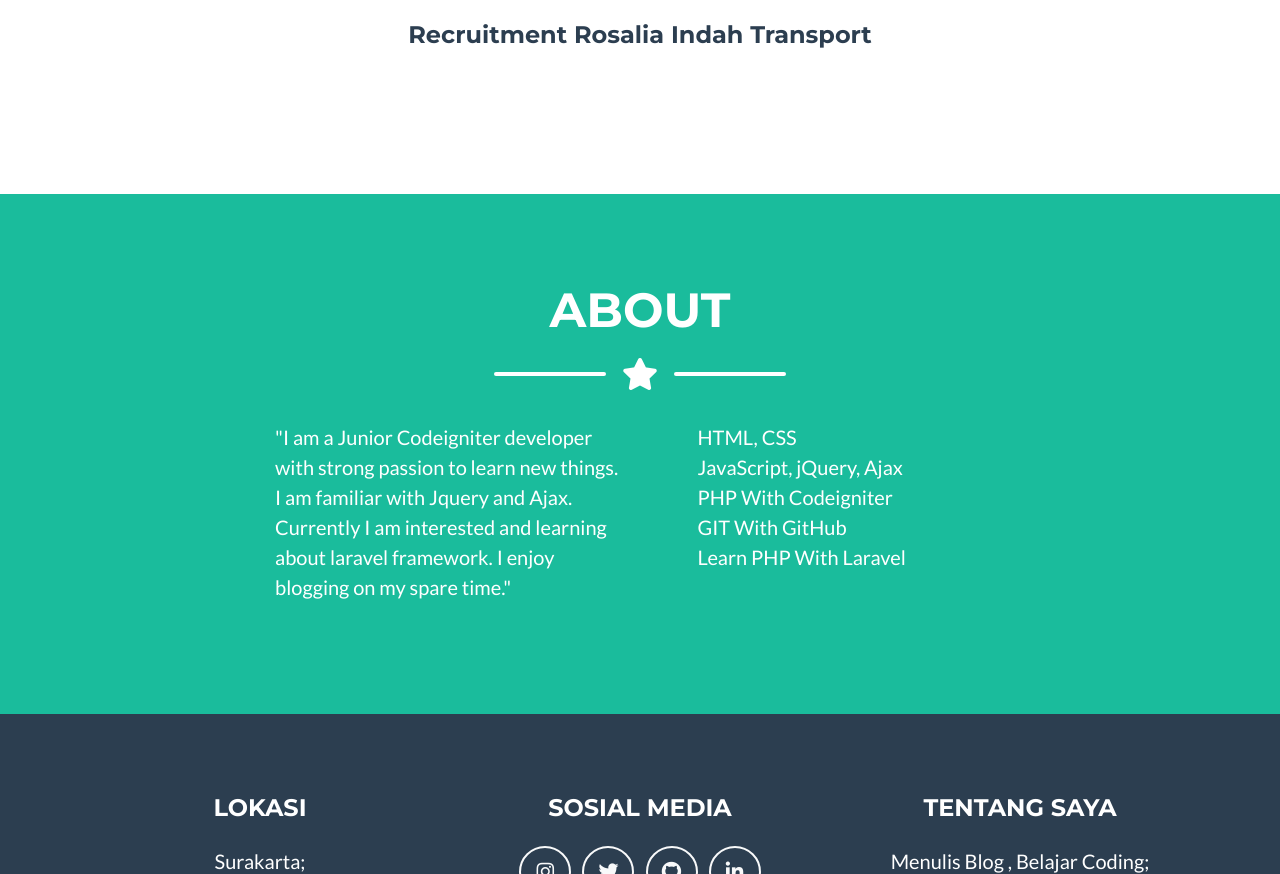
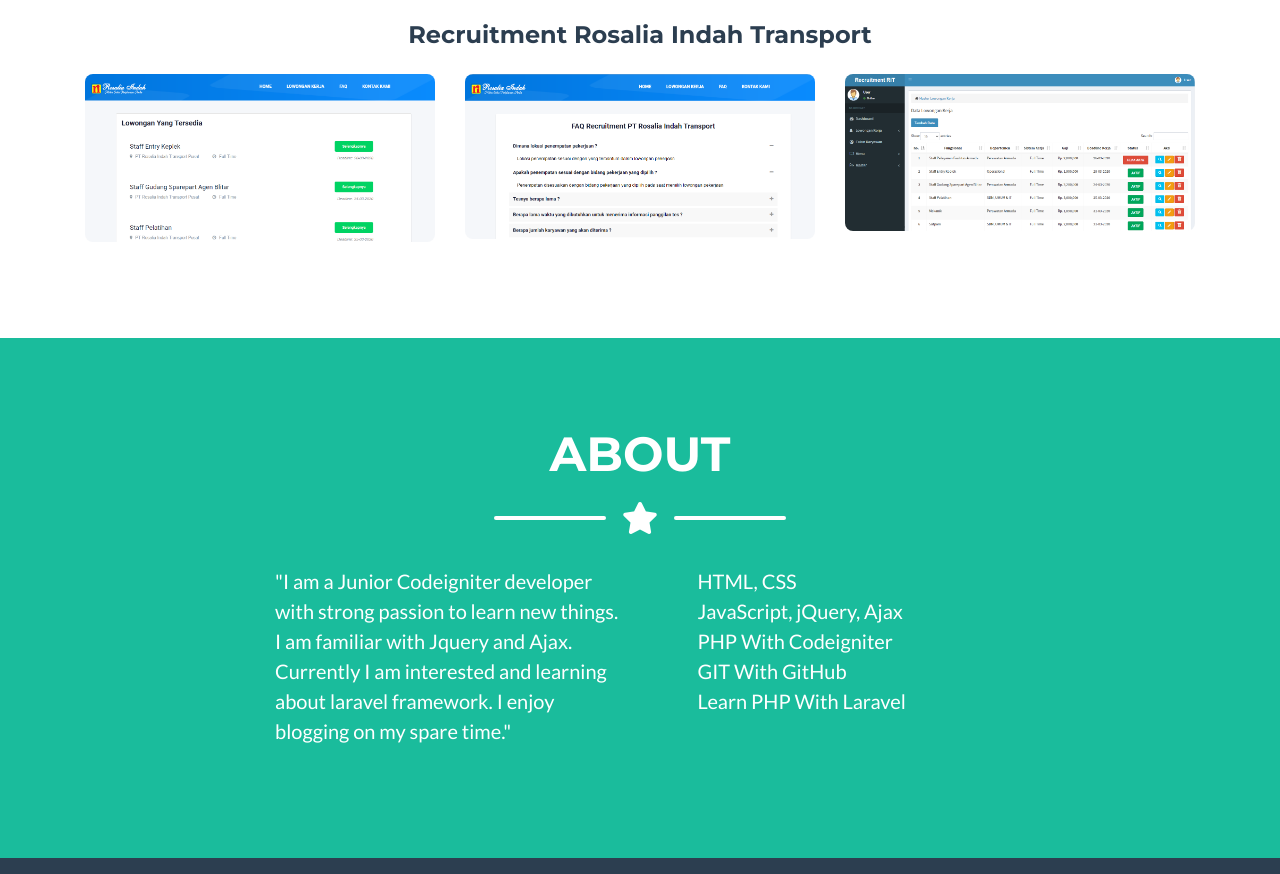
Before and after one commit to Nugrohodedi/nugrohodedi.github.io, a plain HTML site: page index.html in a window 1280 px wide. Shown: the part 1642-2516 px from the top of the page. Drawn offline with Linux system fonts and the light colour scheme.

Commit message:
edit bagian rekrutment

```diff
--- a/index.html
+++ b/index.html
@@ -211,7 +211,7 @@
                 <i class="fas fa-plus fa-3x"></i>
               </div>
             </div>
-            <img class="img-fluid" src="img/portfolio/rekrutment/1.png" alt="">
+            <img class="img-fluid" src="img/portfolio/rekrutment/front/1.png" alt="">
           </div>
         </div>
 
@@ -223,7 +223,7 @@
                 <i class="fas fa-plus fa-3x"></i>
               </div>
             </div>
-            <img class="img-fluid" src="img/portfolio/rekrutment/2.png" alt="">
+            <img class="img-fluid" src="img/portfolio/rekrutment/front/4.png" alt="">
           </div>
         </div>
 
@@ -235,7 +235,7 @@
                 <i class="fas fa-plus fa-3x"></i>
               </div>
             </div>
-            <img class="img-fluid" src="img/portfolio/rekrutment/3.png" alt="">
+            <img class="img-fluid" src="img/portfolio/rekrutment/admin/1.png" alt="">
           </div>
         </div>
 
```
